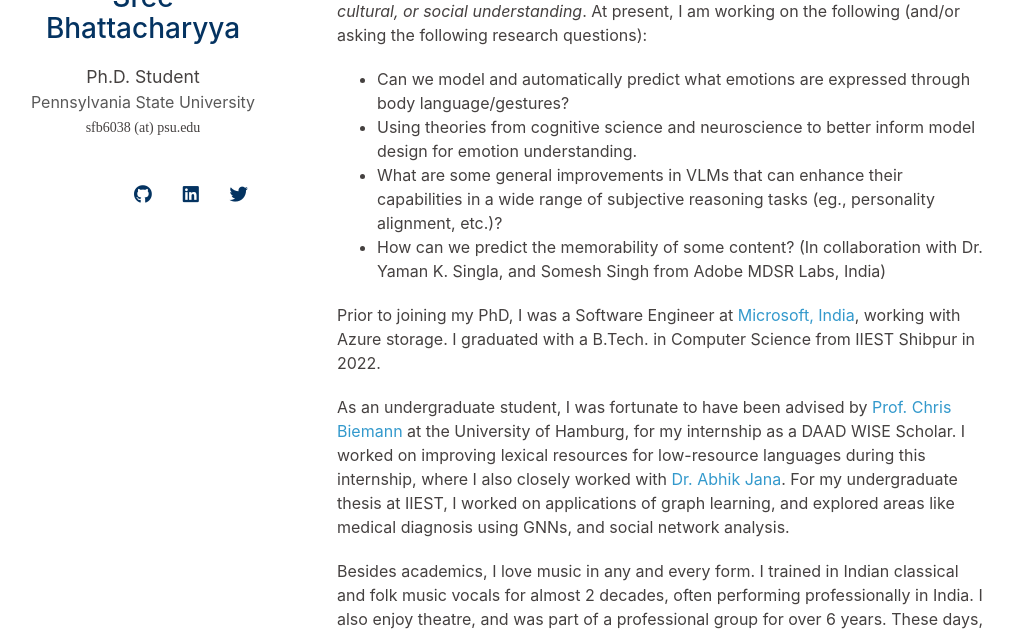
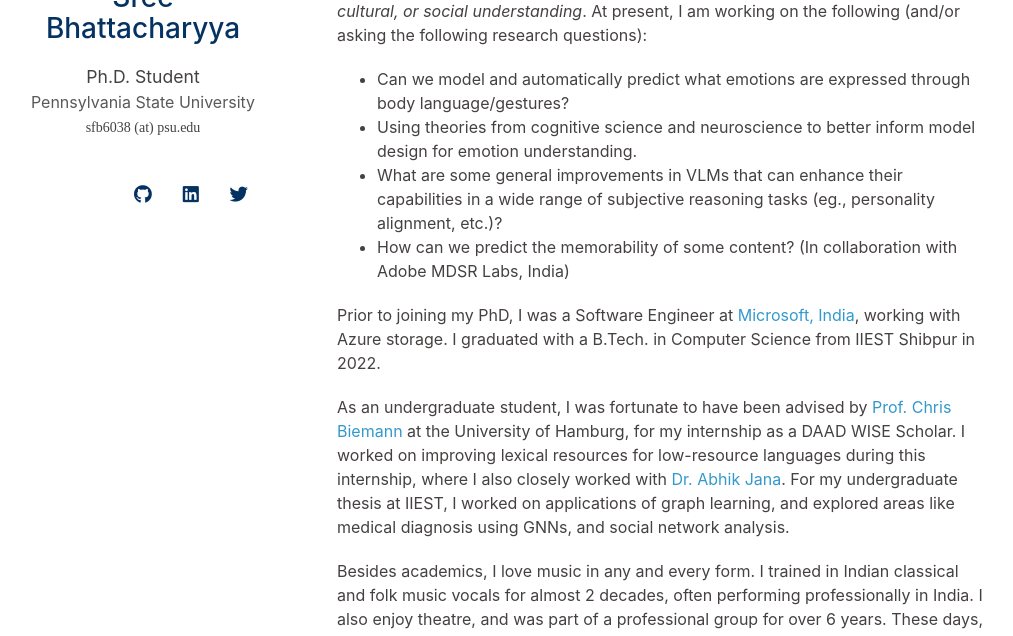
Before and after one commit to sreebhattacharyya/sreebhattacharyya.github.io, a Jekyll site: the page built from index.md, in a window 1280 px wide and 900 px high, cut to the strip 264-900 px from the top of the window. Shown: the whole strip, without its empty margins (133-1146 px from the left). Built offline with Jekyll 4.4.1, drawn with Linux system fonts in a browser that asks for light colours; nearby versions of some CDN libraries; a style sheet for code colours, icons or effects is not loaded; our own code applies the rules of GitHub Pages for plain Markdown files.

Commit message:
Update research

```diff
--- a/index.md
+++ b/index.md
@@ -9,7 +9,7 @@ I am a second-year PhD student at Pennsylvania State University, in the [College
 - Can we model and automatically predict what emotions are expressed through body language/gestures?
 - Using theories from cognitive science and neuroscience to better inform model design for emotion understanding.
 - What are some general improvements in VLMs that can enhance their capabilities in a wide range of subjective reasoning tasks (eg., personality alignment, etc.)?
-- How can we predict the memorability of some content? (In collaboration with Dr. Yaman K. Singla, and Somesh Singh from Adobe MDSR Labs, India)
+- How can we predict the memorability of some content? (In collaboration with Adobe MDSR Labs, India)
 
 Prior to joining my PhD, I was a Software Engineer at [Microsoft, India](https://www.microsoft.com/en-in/msidc/), working with Azure storage. I graduated with a B.Tech. in Computer Science from IIEST Shibpur in 2022.
 
```
